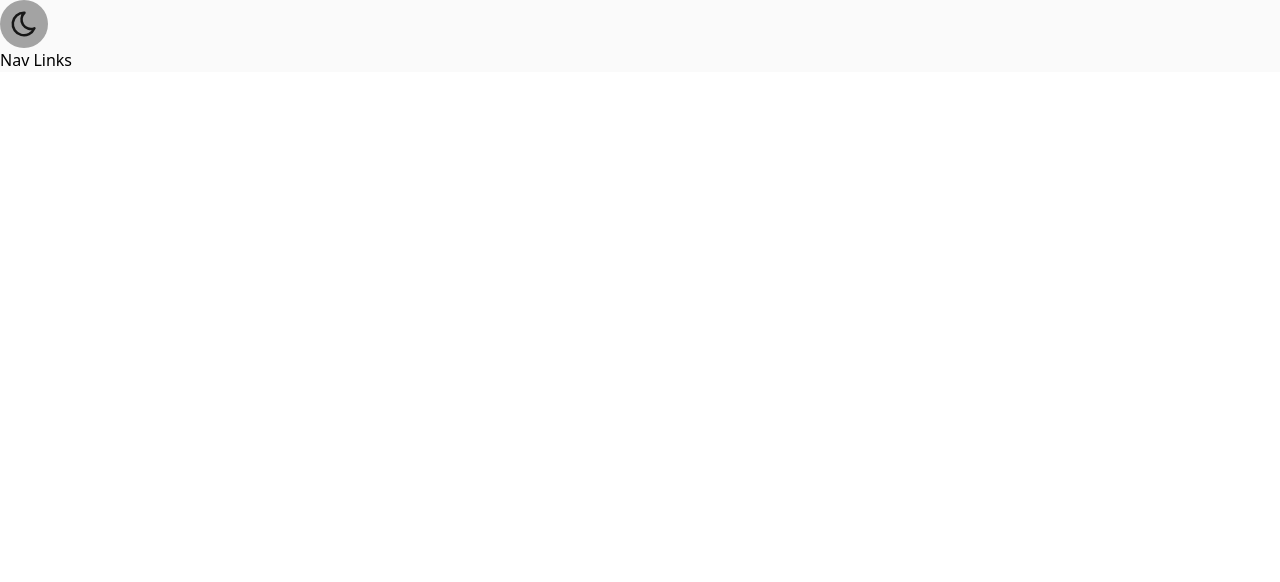
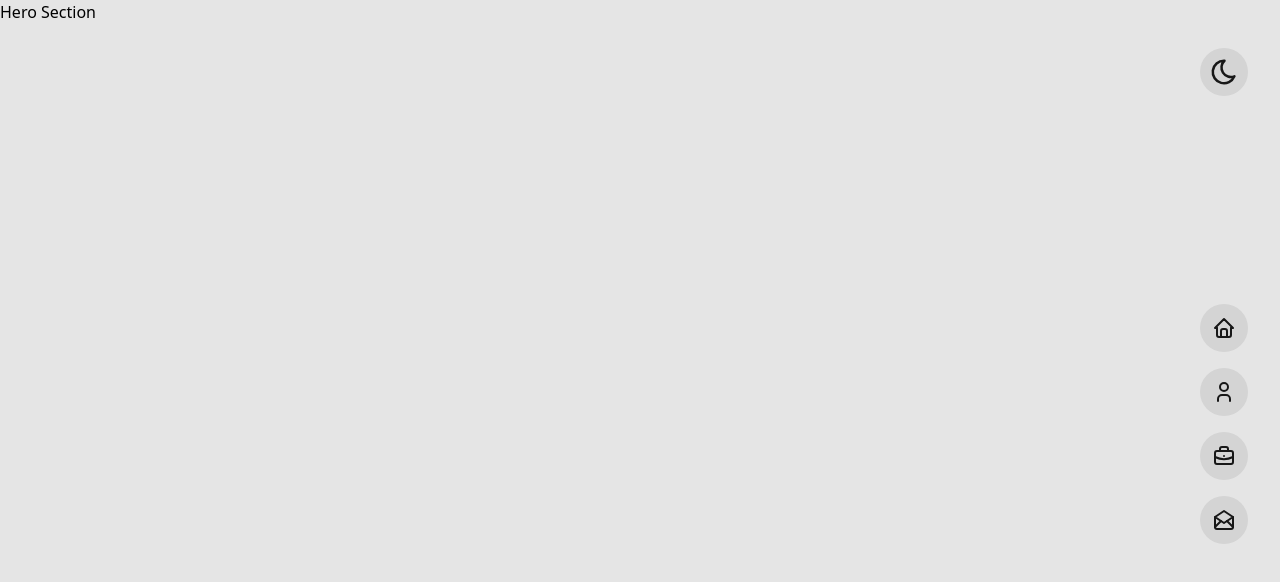
Before and after one commit to zakariabouacherah/portfolio, a React (Vite) app: page / in a window 1280 px wide. Shown: the top 582 px of the page. Built offline with nearby package versions, Linux system fonts and the light colour scheme.

Commit message:
Navigation

```diff
--- a/src/App.css
+++ b/src/App.css
@@ -0,0 +1,6 @@
+/* .child {
+  display: none;
+}
+.parent:hover .child {
+  display: block;
+} */
--- a/src/App.jsx
+++ b/src/App.jsx
@@ -1,10 +1,14 @@
 import "./App.css";
 import Layout from "./layout/Layout";
+import Hero from "./sections/Hero";
 
 function App() {
   return (
     <>
-      <Layout></Layout>
+      <Layout>
+        <Hero />
+        {/* <div className="text-black dark:text-neutral-300">Hello World</div> */}
+      </Layout>
     </>
   );
 }
--- /dev/null
+++ b/src/components/NavItem.jsx
@@ -0,0 +1,16 @@
+import React from "react";
+
+const NavItem = ({ label, icon }) => {
+  return (
+    <div className="relative group flex flex-row items-center">
+      <div className="z-10 w-12 h-12 flex items-center justify-center rounded-full bg-neutral-300 dark:bg-neutral-700 text-2xl text-neutral-900 dark:text-neutral-100 ">
+        {icon}
+      </div>
+      <div className="opacity-0 z-0 flex group-hover:opacity-100 h-12 pl-4 pr-12 -mr-10 transition-all duration-300 items-center justify-center absolute group-hover:right-full right-8 bg-neutral-300 dark:bg-neutral-700 text-neutral-900 dark:text-neutral-100 rounded-full  ">
+        {label}
+      </div>
+    </div>
+  );
+};
+
+export default NavItem;
--- a/src/index.css
+++ b/src/index.css
@@ -3,5 +3,5 @@
 @tailwind utilities;
 
 * {
-  @apply transition-colors duration-500;
+  @apply transition-colors duration-200;
 }
--- a/src/layout/Layout.jsx
+++ b/src/layout/Layout.jsx
@@ -1,17 +1,19 @@
 import React, { useState } from "react";
 import Navigation from "./Navigation";
 
-const Layout = ({ childreen }) => {
+const Layout = ({ children }) => {
   const [darkMode, setDarkMode] = useState(false);
   const toggleDarkMode = () => {
     setDarkMode(!darkMode);
   };
 
   return (
-    <div className={`${darkMode && "dark"}`}>
-      <div className=" bg-neutral-50 dark:bg-neutral-800">
-        <Navigation darkMode={darkMode} toggleDarkMode={toggleDarkMode} />
-        {childreen}
+    <div className={`${darkMode && "dark"} `}>
+      <div className=" bg-neutral-200 dark:bg-neutral-800">
+        <div className="absolute top-0 right-0">
+          <Navigation darkMode={darkMode} toggleDarkMode={toggleDarkMode} />
+        </div>
+        {children}
       </div>
     </div>
   );
--- a/src/layout/Navigation.jsx
+++ b/src/layout/Navigation.jsx
@@ -1,18 +1,34 @@
 import React from "react";
-import { TbMoon, TbSunHigh } from "react-icons/tb";
+import {
+  TbMoon,
+  TbSunHigh,
+  TbHome,
+  TbUser,
+  TbBriefcase,
+  TbMailOpened,
+} from "react-icons/tb";
+import NavItem from "../components/NavItem";
 
 const Navigation = ({ darkMode, toggleDarkMode }) => {
   return (
-    <div>
-      <div className="flex items-center justify-center bg-neutral-400 w-12 h-12 rounded-full cursor-pointer">
-        <button
-          className="text-neutral-900 dark:text-neutral-100 text-3xl"
-          onClick={toggleDarkMode}
-        >
+    <div className=" h-screen flex justify-between items-end gap-8 flex-col py-12 px-8">
+      <div
+        className={`flex items-center justify-center w-12 h-12 rounded-full cursor-pointer ${
+          darkMode ? "bg-neutral-700" : "bg-neutral-300"
+        }`}
+        onClick={toggleDarkMode}
+      >
+        <button className="text-neutral-900 dark:text-neutral-100 text-3xl">
           {darkMode ? <TbSunHigh /> : <TbMoon />}
         </button>
       </div>
-      <div className="dark:text-neutral-300">Nav Links</div>
+      <div className="flex items-end flex-col gap-4 ">
+        <NavItem label={"Home"} icon={<TbHome />} />
+        <NavItem label={"About"} icon={<TbUser />} />
+        <NavItem label={"Portfolio"} icon={<TbBriefcase />} />
+        <NavItem label={"Contact"} icon={<TbMailOpened />} />
+      </div>
+      <div></div>
     </div>
   );
 };
--- /dev/null
+++ b/src/sections/Hero.jsx
@@ -0,0 +1,7 @@
+import React from "react";
+
+const Hero = () => {
+  return <div className="w-full h-screen">Hero Section</div>;
+};
+
+export default Hero;
```
